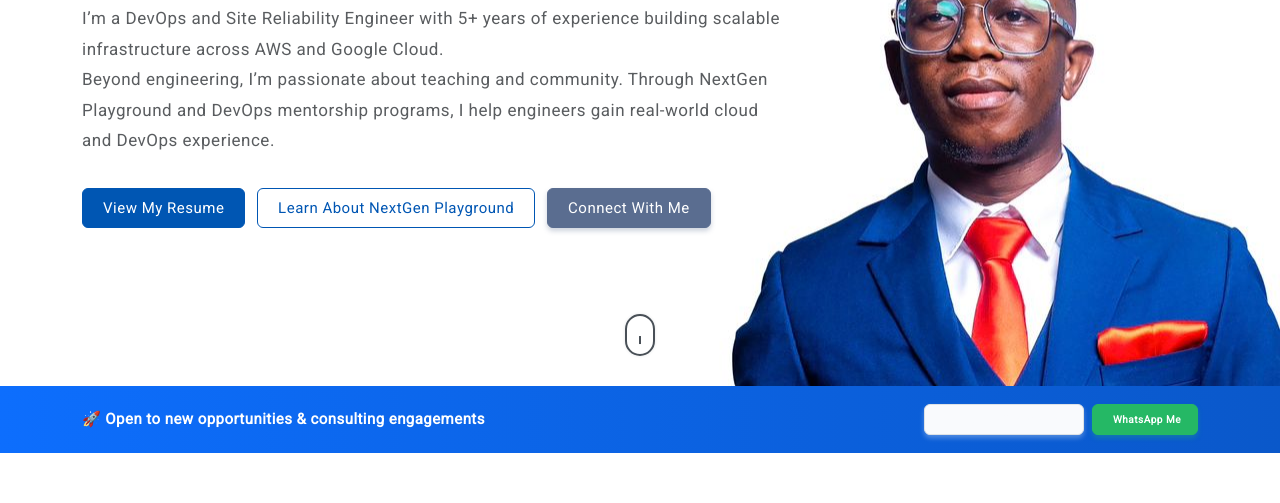
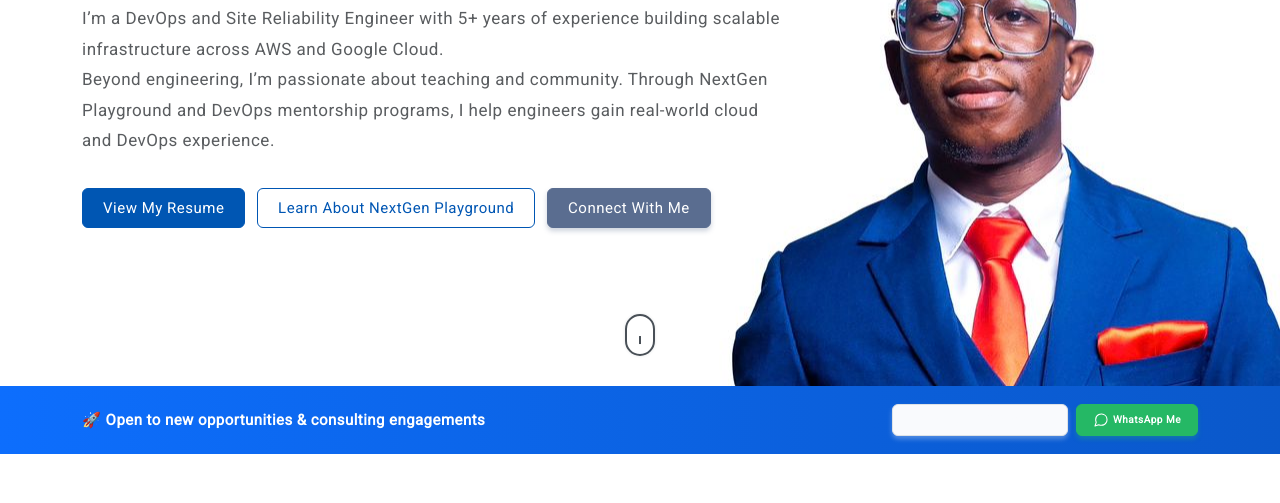
Before and after one commit to durrello/portfolio-durrell, a website: page index.html in a window 1280 px wide. Shown: the part 297-800 px from the top of the page. Drawn offline with nearby package versions, Linux system fonts and the light colour scheme.

Commit message:
update svg to show on first load

```diff
--- a/css/custom.css
+++ b/css/custom.css
@@ -673,6 +673,7 @@
   flex: 1;
   display: -webkit-box;
   -webkit-line-clamp: 3;
+  line-clamp: 3;
   -webkit-box-orient: vertical;
   overflow: hidden;
   margin-bottom: .9rem;
@@ -821,3 +822,17 @@
     padding: 1rem 1.25rem 1.5rem;
   }
 }
+
+/* Ensure emoji glyphs render immediately (color emoji fonts). */
+body {
+  font-family: Roboto, "Apple Color Emoji", "Segoe UI Emoji", "Noto Color Emoji", sans-serif;
+}
+
+h1,
+h2,
+h3,
+h4,
+h5,
+h6 {
+  font-family: Montserrat, "Apple Color Emoji", "Segoe UI Emoji", "Noto Color Emoji", sans-serif;
+}
--- a/index.html
+++ b/index.html
@@ -87,7 +87,7 @@
                         <a class="nav-link" href="#projects">Projects</a>
                     </li>
                     <li class="nav-item">
-                        <a class="nav-link" href="page-blog.html">Blog</a>
+                        <a class="nav-link" href="#news">Blog</a>
                     </li>
                     <li class="nav-item">
                         <a class="nav-link" href="#contact">Contact</a>
@@ -1497,9 +1497,9 @@
                             </div>
 
                             <div style="display:flex;flex-wrap:wrap;gap:0.6rem;">
-                                <a href="page-blog.html" class="btn btn-primary btn-sm rounded"
+                                <a href="#news" class="btn btn-primary btn-sm rounded"
                                     style="font-size:0.83rem;">
-                                    <i data-feather="book-open" class="fea icon-sm me-1"></i> Read the Blog
+                                    <i data-feather="book-open" class="fea icon-sm me-1"></i> Read Blog Posts
                                 </a>
                                 <a href="https://dev.to/durrello" target="_blank" class="btn btn-sm rounded"
                                     style="font-size:0.83rem;background:rgba(255,255,255,0.08);color:#fff;border:1px solid rgba(255,255,255,0.15);">
@@ -2144,8 +2144,8 @@
                             real-world case studies, and practical AWS and DevOps guides — written for engineers who
                             want substance, not surface-level summaries.</p>
                         <div style="margin-top:1rem;">
-                            <a href="page-blog.html" class="text-primary"
-                                style="font-size:0.82rem;font-weight:600;">Read the blog →</a>
+                            <a href="#news" class="text-primary"
+                                style="font-size:0.82rem;font-weight:600;">Read blog posts→</a>
                         </div>
                     </div>
                 </div>
--- a/js/app.js
+++ b/js/app.js
@@ -24,6 +24,11 @@ window.onload = function loader() {
     setTimeout(() => {
         document.getElementById('preloader').style.visibility = 'hidden';
         document.getElementById('preloader').style.opacity = '0';
+        // Ensure Feather icons are replaced after all scripts/assets are loaded.
+        // This fixes cases where `feather.replace()` was called before Feather finished loading.
+        if (window.feather && typeof window.feather.replace === "function") {
+            window.feather.replace();
+        }
     }, 350);
 }
 
@@ -64,8 +69,35 @@ function topFunction() {
     document.documentElement.scrollTop = 0;
 }
 
-//Feather icon
-feather.replace()
+// Feather icon
+// NOTE: `feather.replace()` must run after the Feather script is loaded.
+// This file is included *before* the Feather script in `index.html`, so we retry.
+(function initFeatherIcons() {
+    var attempts = 0;
+    var maxAttempts = 300; // ~30s (100ms interval)
+    function tryReplace() {
+        attempts++;
+        try {
+            var before = document.querySelectorAll('[data-feather]').length;
+            if (window.feather && typeof window.feather.replace === "function") {
+                window.feather.replace();
+                var after = document.querySelectorAll('[data-feather]').length;
+                // Feather should convert some [data-feather] elements into SVG.
+                if (after < before) return;
+            }
+        } catch (e) {
+            // Ignore and retry: icon rendering should never break the page.
+        }
+        if (attempts < maxAttempts) {
+            setTimeout(tryReplace, 100);
+        }
+    }
+    if (document.readyState === "loading") {
+        document.addEventListener("DOMContentLoaded", tryReplace);
+    } else {
+        tryReplace();
+    }
+})();
 
 // Navbar Active Class
 var spy = new Gumshoe('#navbar-navlist a', {
--- a/js/custom.js
+++ b/js/custom.js
@@ -1596,4 +1596,64 @@ I was working with two EC2 instances — neither internet-facing. I needed to ge
     if (e.key === 'Escape') closeBlogModal();
   });
 
+  // ------------------ Emoji prewarm ------------------
+  // Some browsers delay color-emoji glyph selection until a later reflow.
+  // Pre-render emoji strings offscreen so the right emoji font is chosen early.
+  function prewarmEmojiGlyphs() {
+    try {
+      var el = document.getElementById("emoji-prewarm");
+      if (!el) {
+        el = document.createElement("div");
+        el.id = "emoji-prewarm";
+        el.style.position = "absolute";
+        el.style.left = "-9999px";
+        el.style.top = "-9999px";
+        el.style.width = "1px";
+        el.style.height = "1px";
+        el.style.overflow = "hidden";
+        el.style.whiteSpace = "nowrap";
+        el.style.visibility = "hidden";
+        document.body.appendChild(el);
+      }
+
+      var labels = [];
+      function pushLabels(arr) {
+        if (!Array.isArray(arr)) return;
+        arr.forEach(function (c) {
+          if (c && typeof c.label === "string") labels.push(c.label);
+        });
+      }
+
+      // Focus CTAs
+      if (typeof FOCUS === "object") {
+        Object.keys(FOCUS).forEach(function (k) {
+          if (FOCUS[k]) pushLabels(FOCUS[k].ctas);
+        });
+      }
+
+      // Resource CTAs
+      if (typeof RESOURCES === "object") {
+        Object.keys(RESOURCES).forEach(function (k) {
+          if (RESOURCES[k]) pushLabels(RESOURCES[k].ctas);
+        });
+      }
+
+      // Project CTAs
+      if (typeof PROJECTS === "object") {
+        Object.keys(PROJECTS).forEach(function (k) {
+          if (PROJECTS[k]) pushLabels(PROJECTS[k].ctas);
+        });
+      }
+
+      el.textContent = labels.join(" ");
+    } catch (e) {
+      // No-op: emoji prewarm should never break page functionality.
+    }
+  }
+
+  document.addEventListener("DOMContentLoaded", function () {
+    // Run after the initial paint cycle.
+    window.setTimeout(prewarmEmojiGlyphs, 0);
+  });
+
 })();
```
